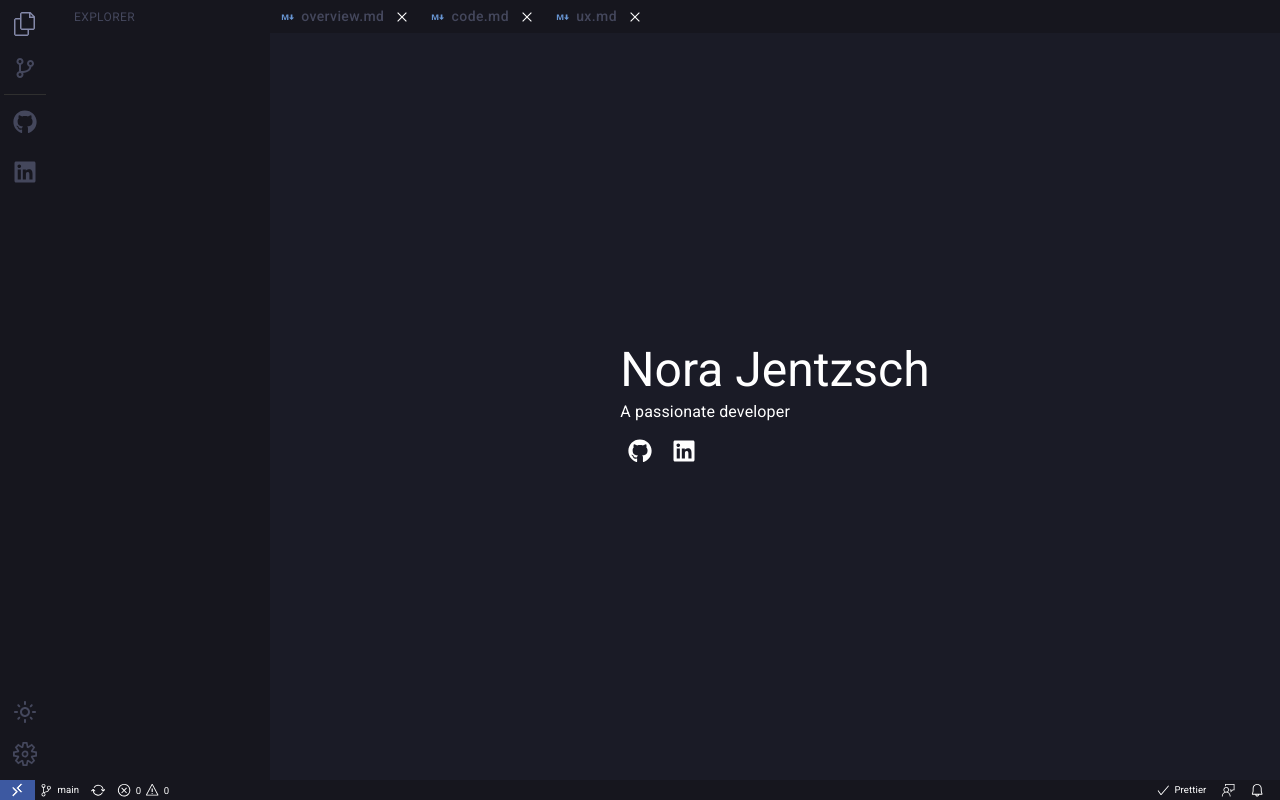
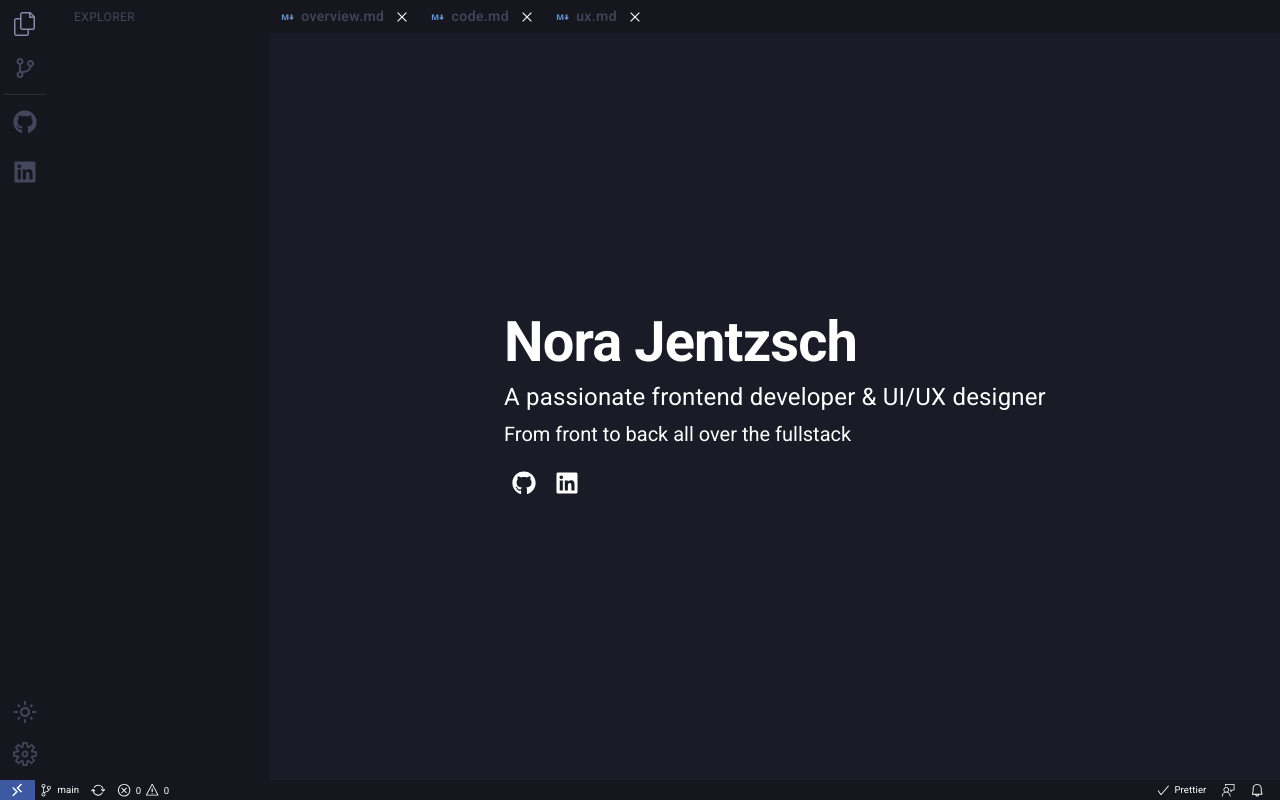
Before and after one commit to Hiekkan/hiekkan.github.io, a React (Create React App) app in the folder portfolio/: page / in a window 1280 px wide. Built offline with nearby package versions, Linux system fonts and the light colour scheme.

Commit message:
Remove outdated projects and enhance overview with current tech stack

```diff
--- a/portfolio/src/app/layout/Sidebar.tsx
+++ b/portfolio/src/app/layout/Sidebar.tsx
@@ -1,4 +1,4 @@
-import React from "react";
+import React, { useEffect } from "react";
 import { Box, Link, Paper, Tooltip } from "@mui/material";
 import LightModeOutlinedIcon from "@mui/icons-material/LightModeOutlined";
 import DarkModeOutlinedIcon from "@mui/icons-material/DarkModeOutlined";
@@ -20,12 +20,26 @@ export default function Sidebar({
   darkMode,
   handleThemeChange,
 }: Props) {
+  const MOBILE_BREAKPOINT = 768;
+
+  useEffect(() => {
+    const handleResize = () => {
+      if (window.innerWidth < MOBILE_BREAKPOINT && expanded) {
+        setExpanded(false);
+      }
+    };
+
+    window.addEventListener("resize", handleResize);
+    handleResize();
+
+    return () => window.removeEventListener("resize", handleResize);
+  }, [expanded, setExpanded]);
 
   function renderBoxColor() {
     if (darkMode) {
       return expanded ? "#8388a8" : "#44475c";
     } else {
-      return expanded ?  "#828594" : "#4c505e";
+      return expanded ? "#828594" : "#4c505e";
     }
   }
 
@@ -116,7 +130,7 @@ export default function Sidebar({
                 sx={{
                   flexGrow: 0,
                   m: 0.5,
-                  color: darkMode ? "#44475c" : "#828594" ,
+                  color: darkMode ? "#44475c" : "#828594",
                   fontSize: 24,
                   "&:hover": {
                     color: darkMode ? "#8388a8" : "#4c505e",
@@ -174,7 +188,7 @@ export default function Sidebar({
           sx={{
             flexGrow: 0,
             fontSize: 24,
-            color: darkMode ? "#44475c" : "#828594" ,
+            color: darkMode ? "#44475c" : "#828594",
             cursor: "pointer",
             "&:hover": {
               color: darkMode ? "#8388a8" : "#4c505e",
--- a/portfolio/src/app/pages/Home.tsx
+++ b/portfolio/src/app/pages/Home.tsx
@@ -30,25 +30,47 @@ import {
     >
       <Grid item xs={3}>
         <Stack direction={{ xs: "column", sm: "row-reverse" }} spacing={2}>
-            <Box>
+          <Box sx={{ px: { xs: 2 } }}>
             <Grid
               display="flex"
-                justifyContent={{ xs: "center", sm: "flex-start" }}
+              justifyContent="flex-start"
+              sx={{ mb: { xs: 0.5, md: 1 } }}
             >
-                <Typography variant="h3">Nora Jentzsch</Typography>
-              </Grid>
-              <Grid
-                display="flex"
-                justifyContent={{ xs: "center", sm: "flex-start" }}
+              <Typography
+                variant="h1"
+                fontWeight={{ xs: "bold", sm: "bold" }}
+                sx={{ fontSize: { xs: "2rem", md: "3.5rem" } }}
               >
-                <Typography variant="subtitle1" gutterBottom>
-                    A passionate developer
+                Nora Jentzsch
               </Typography>
             </Grid>
             <Grid
               display="flex"
-                justifyContent={{ xs: "center", sm: "flex-start" }}
+              justifyContent="flex-start"
+              sx={{ mb: { xs: 0.5, md: 1 } }}
             >
+              <Typography
+                variant="h4"
+                gutterBottom={false}
+                sx={{ fontSize: { xs: "1rem", md: "1.5rem" } }}
+              >
+                A passionate frontend developer & UI/UX designer
+              </Typography>
+            </Grid>
+            <Grid
+              display="flex"
+              justifyContent="flex-start"
+              sx={{ mb: { xs: 1, md: 2 } }}
+            >
+              <Typography
+                variant="h5"
+                gutterBottom={false}
+                sx={{ fontSize: { xs: "0.9rem", md: "1.25rem" } }}
+              >
+                From front to back all over the fullstack
+              </Typography>
+            </Grid>
+            <Grid display="flex" justifyContent="flex-start">
               <Stack direction="row" spacing={0.4}>
                 {links.map((link) => (
                   <Tooltip key={link.index} title={link.title} arrow>
```
Also changed, not shown: portfolio/public/pages/code.md (+0 -56 lines), portfolio/public/pages/overview.md (+29 -0 lines), portfolio/public/pages/ux.md (+0 -122 lines). Lines whose indentation alone changed are shown as unchanged.
